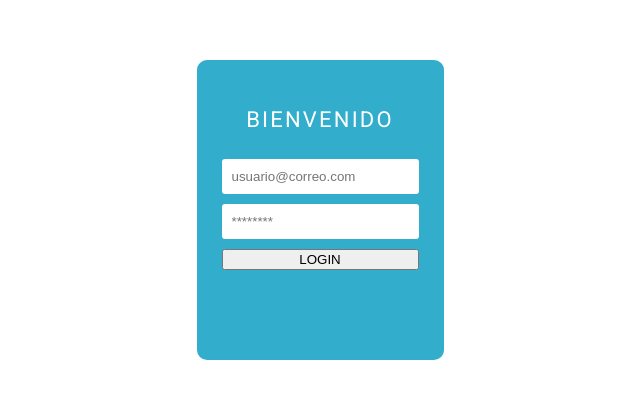
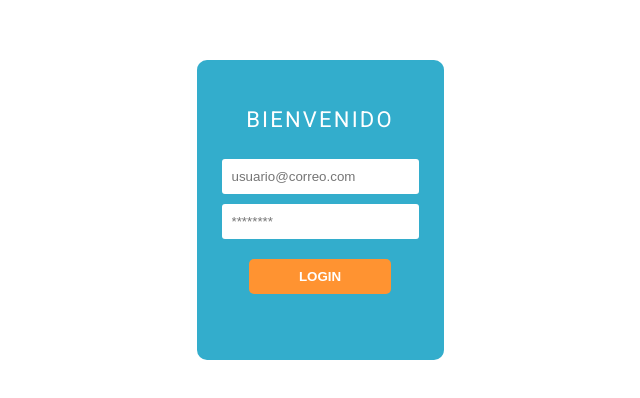
Before and after one commit to IntiDev/InVitro, a React app: page / in a window 1280 px wide. Shown: the part 190-588 px from the top of the page, without its empty margins (320-960 px from the left). Built offline with nearby package versions, Linux system fonts and the light colour scheme.

Commit message:
[ADD] button component

```diff
--- a/src/components/Login.jsx
+++ b/src/components/Login.jsx
@@ -1,8 +1,10 @@
 import React from 'react';
+import Button from './Button';
 import '../styles/components/Login.styl';
 
 const Login = props => {
   const { title } = props;
+
   return (
     <div className="Login">
       <p className="Login__title">
@@ -16,13 +18,7 @@ const Login = props => {
         placeholder="usuario@correo.com"
       />
       <input type="password" className="Login__input" placeholder="********" />
-      <button type="button" className="Login__button">
-        {' '}
-        LOGIN
-        {' '}
-      </button>
-      {' '}
-      {/* This element will be replaced by the button component */}
+      <Button text="Login" />
     </div>
   );
 };
--- a/src/styles/components/Login.styl
+++ b/src/styles/components/Login.styl
@@ -30,7 +30,3 @@ body
     height 25px
     margin 5px 0
     padding 5px 10px
-
-  &__button
-    margin 5px 0
-    width 100%
```
